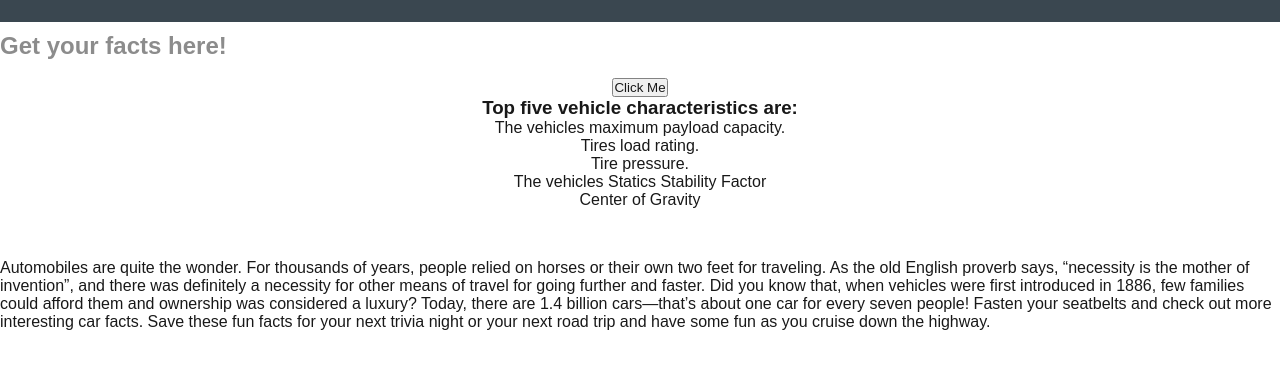
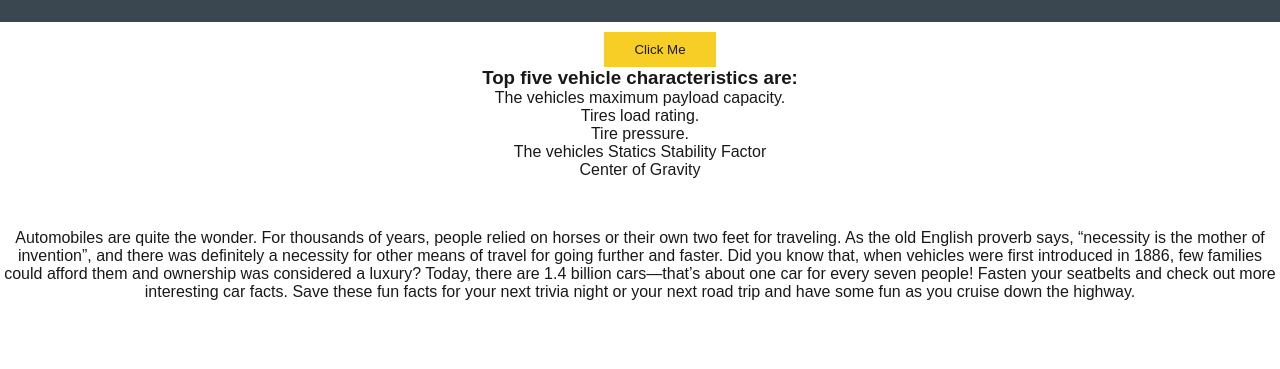
Before and after one commit to Lenkaa3792/CarFacts, a plain HTML site: page home.html in a window 1280 px wide. Shown: the part 62-431 px from the top of the page. Drawn offline with Linux system fonts and the light colour scheme; no server answers.

Commit message:
updated  html and css

```diff
--- a/assets/css/home.css
+++ b/assets/css/home.css
@@ -6,6 +6,11 @@
 }
 .heading{
   margin-bottom: auto;
+}
+.content{
+  display: flex;
+  text-align: center;
+
 }
 .fact{
   text-align: center;
@@ -26,7 +31,7 @@
   margin: 25px 40px 25px 50px;
   font-size: 30px;
 }
-.nav button {
+button {
   padding: 10px 30px 10px 30px;
   background-color: #f6c90e;
   border: none;
--- a/home.html
+++ b/home.html
@@ -28,9 +28,9 @@
         <div class="row">
             <div class="banner">
 
-                <h2 class="heading">Get your facts here!</h2><br>
+                <!-- <h2 class="heading">Get your facts here!</h2><br> -->
 <div class="fact">
-      <button onclick="button1()" id="fbtn">Click Me</button>
+      <button onclick="button1()" id="fbtn" >Click Me</button>
     <h3>Top five vehicle characteristics are:</h3>
 <ol><li>The vehicles maximum payload capacity.</li>
 <li>Tires load rating.</li>
@@ -43,12 +43,12 @@
 
 
 
-
-<p>Automobiles are quite the wonder. For thousands of years, people relied on horses or their own two feet for traveling. As the old English proverb says, “necessity is the mother of invention”, and there was definitely a necessity for other means of travel for going further and faster.
+<div class="content"><p>Automobiles are quite the wonder. For thousands of years, people relied on horses or their own two feet for traveling. As the old English proverb says, “necessity is the mother of invention”, and there was definitely a necessity for other means of travel for going further and faster.
 
 Did you know that, when vehicles were first introduced in 1886, few families could afford them and ownership was considered a luxury? Today, there are 1.4 billion cars—that’s about one car for every seven people!
 
-Fasten your seatbelts and check out more interesting car facts. Save these fun facts for your next trivia night or your next road trip and have some fun as you cruise down the highway.</p>
+Fasten your seatbelts and check out more interesting car facts. Save these fun facts for your next trivia night or your next road trip and have some fun as you cruise down the highway.</p></div>
+
             </div>
         </div>
 
@@ -69,87 +69,7 @@ Throughout the lifespan of the Toyota Corolla, one of the most commonly reported
             <a href="https://en.wikipedia.org/wiki/Toyota_Corolla"> <button> More on Toyota Corolla</button></a>
         </div>
     </div>
-    <!--about us section ends here-->
-     <!-- <section class="allimages" id="vehicless">
-         <a href="https://www.goodwood.com/grr/road/news/2021/2/the-nine-best-japanese-cars-that-arent-the-gr-yaris/"> <h2 class="space">Japanese Cars</h2></a> -->
 
-
-        <!-- <div class="ourdesigns">
-
-            <img src="./assets/images/v8.jpg">
-
-            <img src="./assets/images/pajero.jpg">
-            <img src="./assets/images/forester.jpg">
-            <img src="./assets/images/cx9.jpg">
-        </div>
-    </section>
-    <section class="british">
-         <a href="https://www.theaa.com/car-buying/cars-made-in-britain"><h2 class="move">British Cars</h2></a>
-
-        <div class="materials">
-
-            <div class="machines">
-
-                <img src="./assets/images/range.jpg">
-                <h3>Range Rover</h3>
-
-            </div>
-
-            <div class="machines">
-
-                <img src="./assets/images/dbx.jpg">
-                <h3>Aston Martin DBX</h3>
-
-            </div>
-
-            <div class="machines">
-
-                <img src="./assets/images/rover.jpg">
-                <h3>landrover Defender</h3>
-
-            </div>
-
-            <div class="machines">
-                <img src="./assets/images/royce.jpg">
-                <h3>Rolls royce </h3>
-            </div>
-
-        </div>
-    </section>
-
-    <section class="america">
-        <a href="https://www.cars.com/american-made-index"> <h2 class="move">American Cars</h2></a>
-
-        <div class="machinery">
-
-            <div class="bigcars" id="range">
-
-                <img src="./assets/images/ford.jpg">
-                <h3>Ford ranger</h3>
-
-            </div>
-
-            <div class="bigcars">
-
-                <img src="./assets/images/srt.jpeg">
-                <h3>Dodge SRT</h3>
-
-            </div>
-
-            <div class="bigcars">
-
-                <img src="./assets/images/cadillac.jpg">
-                <h3>Cadillac escalade</h3>
-
-            </div>
-
-            <div class="bigcars">
-                <img src="./assets/images/camaro.jpg">
-                <h3>Camaro</h3>
-            </div>
-
-        </div>
-    </section> -->
     <div id="fetched"></div>
 
 
```
Also changed, not shown: 1 other file.
